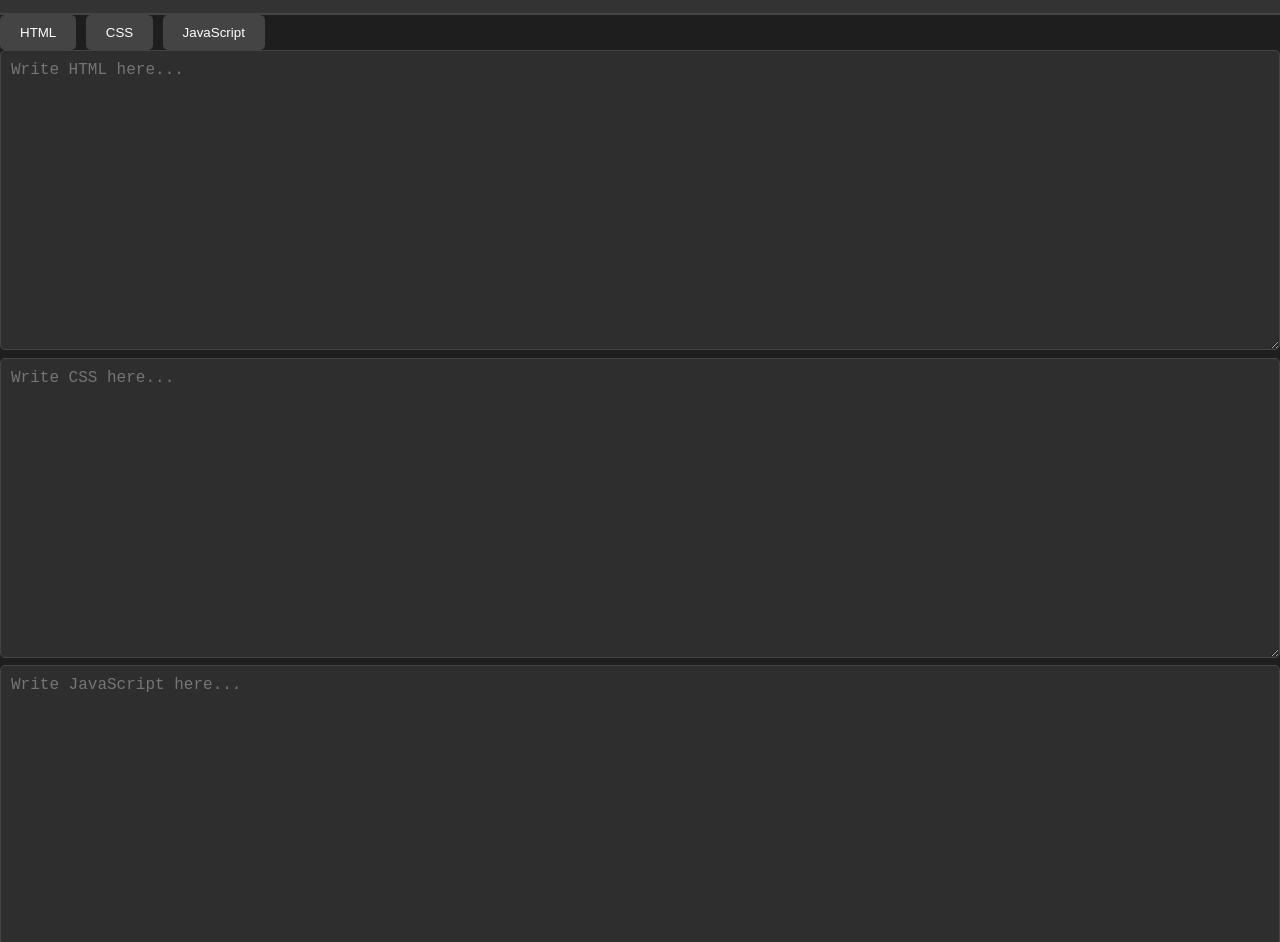
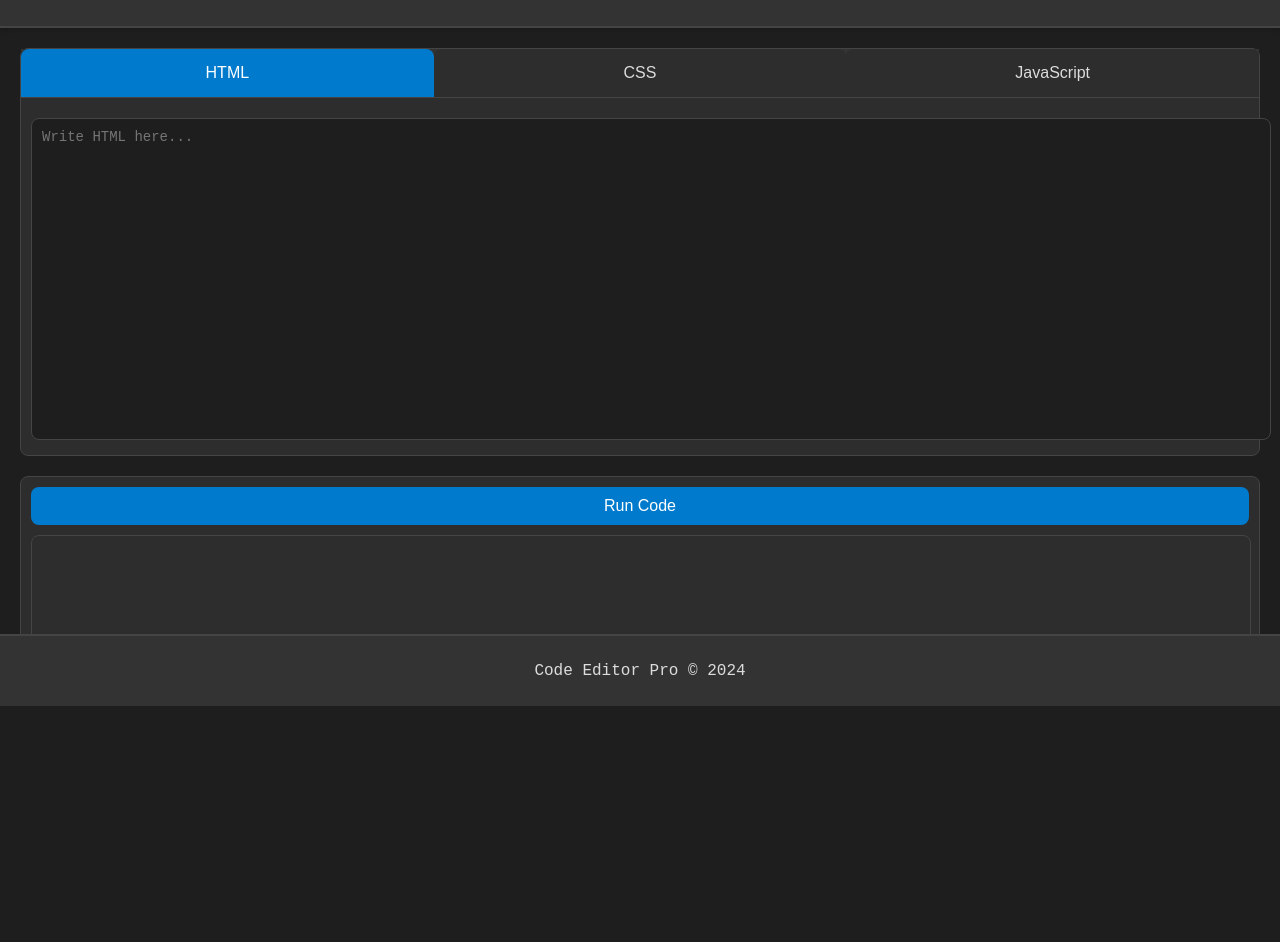
Before and after one commit to Tanmay-Tiwaricyber/CodeForge, a website: page public/index.html in a window 1280 px wide. Shown: the part 94-1036 px from the top of the page. After the commit the page ends 800 px from the top, so only its background shows below. Drawn offline with Linux system fonts and the light colour scheme.

Commit message:
Update styles.css

```diff
--- a/public/styles.css
+++ b/public/styles.css
@@ -1,134 +1,132 @@
-/* Reset some default styles */
-body, h1, textarea {
+/* Base Styles */
+body {
+    font-family: 'Fira Code', monospace;
     margin: 0;
     padding: 0;
-    box-sizing: border-box;
-}
-
-body {
-    font-family: 'Arial', sans-serif;
     background-color: #1e1e1e;
     color: #dcdcdc;
-    line-height: 1.6;
+    display: flex;
+    flex-direction: column;
+    height: 100vh;
   }
 
   header {
     background-color: #333;
-    color: #fff;
-    padding: 20px 0;
+    color: #dcdcdc;
+    padding: 20px;
+    text-align: center;
+    box-shadow: 0 2px 5px rgba(0, 0, 0, 0.2);
     border-bottom: 2px solid #444;
   }
 
-header .container {
-    width: 90%;
-    max-width: 1200px;
-    margin: 0 auto;
-    text-align: center;
+  main {
+    flex: 1;
+    display: flex;
+    flex-direction: column;
+    gap: 20px;
+    padding: 20px;
+    overflow-y: auto;
   }
 
-h1 {
-    font-size: 2em;
-    margin-bottom: 0.5em;
+  .editor-section {
+    flex: 1;
+    display: flex;
+    flex-direction: column;
+    gap: 10px;
+    border: 1px solid #444;
+    border-radius: 8px;
+    background-color: #2d2d2d;
   }
 
-.emoji {
-    font-size: 1.5em;
-}
-
-.editor-container {
-    width: 90%;
-    max-width: 1200px;
-    margin: 20px auto;
-    background: #2b2b2b;
-    border-radius: 8px;
-    box-shadow: 0 4px 8px rgba(0, 0, 0, 0.3);
-    padding: 20px;
-}
-
-.tabs {
+  .editor-tabs {
     display: flex;
-    margin-bottom: 20px;
+    background-color: #333;
+    border-bottom: 1px solid #444;
   }
 
   .tab-button {
-    background: #444;
+    flex: 1;
+    background-color: #2d2d2d;
     border: none;
+    border-radius: 8px 8px 0 0;
+    padding: 15px;
+    cursor: pointer;
+    transition: background-color 0.3s, color 0.3s;
+    color: #dcdcdc;
+    font-size: 16px;
+  }
+
+  .tab-button.active {
+    background-color: #007acc;
     color: #fff;
-    padding: 10px 20px;
-    margin-right: 5px;
-    border-radius: 5px;
-    cursor: pointer;
-    transition: background 0.3s, transform 0.2s;
   }
 
   .tab-button:hover {
-    background: #555;
-    transform: scale(1.05);
+    background-color: #555;
   }
 
-.tab-button:active {
-    background: #666;
+  .editor-panels {
+    display: flex;
+    flex-direction: column;
   }
 
-.tab-content {
+  .editor-panel {
     display: none;
+    padding: 10px;
+  }
+
+  .editor-panel.active {
+    display: block;
   }
 
   textarea {
     width: 100%;
     height: 300px;
+    border: 1px solid #444;
+    border-radius: 8px;
     padding: 10px;
-    background: #2e2e2e;
-    border: 1px solid #444;
-    color: #fff;
-    border-radius: 5px;
-    font-family: 'Courier New', Courier, monospace;
-    font-size: 1em;
-    transition: border 0.3s;
+    background-color: #1e1e1e;
+    color: #dcdcdc;
+    font-size: 14px;
+    resize: none;
   }
 
-textarea:focus {
-    border: 1px solid #777;
-    outline: none;
+  .preview-section {
+    display: flex;
+    flex-direction: column;
+    gap: 10px;
+    border: 1px solid #444;
+    border-radius: 8px;
+    background-color: #2d2d2d;
+    padding: 10px;
   }
 
-.action-buttons {
-    display: flex;
-    justify-content: space-between;
-    margin-top: 20px;
+  button {
+    background-color: #007acc;
+    color: #fff;
+    border: none;
+    border-radius: 8px;
+    padding: 10px;
+    cursor: pointer;
+    transition: background-color 0.3s;
+    font-size: 16px;
   }
 
-.action-btn {
-    background: #555;
-    border: none;
-    color: #fff;
-    padding: 10px 20px;
-    border-radius: 5px;
-    cursor: pointer;
-    transition: background 0.3s, transform 0.2s;
-    display: flex;
-    align-items: center;
+  button:hover {
+    background-color: #005fa3;
   }
 
-.action-btn i {
-    margin-right: 8px;
+  iframe {
+    width: 100%;
+    height: 400px;
+    border: 1px solid #444;
+    border-radius: 8px;
   }
 
-.action-btn:hover {
-    background: #666;
-    transform: scale(1.05);
+  footer {
+    background-color: #333;
+    color: #dcdcdc;
+    padding: 10px;
+    text-align: center;
+    border-top: 2px solid #444;
   }
-
-.action-btn:active {
-    background: #777;
-}
-
-#output {
-    margin: 20px auto;
-    width: 90%;
-    max-width: 1200px;
-    background: #2b2b2b;
-    border: 1px solid #444;
-    border-radius: 8px;
-    padding: 20px;
-}
```
Lines whose indentation alone changed are shown as unchanged.
